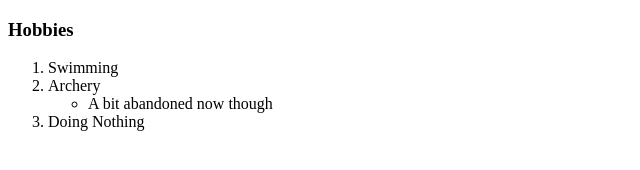
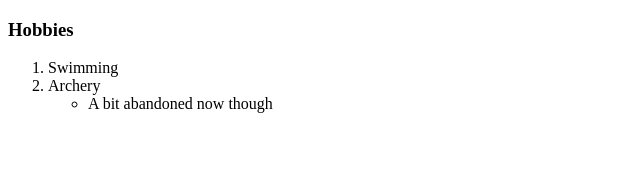
Before and after one commit to daffariohibatullah/cv, a plain HTML site: page hobbies.html in a window 1280 px wide. Shown: the whole page, without its empty margins (0-640 px from the left). Drawn offline with Linux system fonts and the light colour scheme.

Commit message:
Updated minor things

```diff
--- a/hobbies.html
+++ b/hobbies.html
@@ -12,7 +12,6 @@
       <ul>
         <li>A bit abandoned now though</li>
       </ul>
-      <li>Doing Nothing</li>
     </ol>
   </body>
 </html>
```
